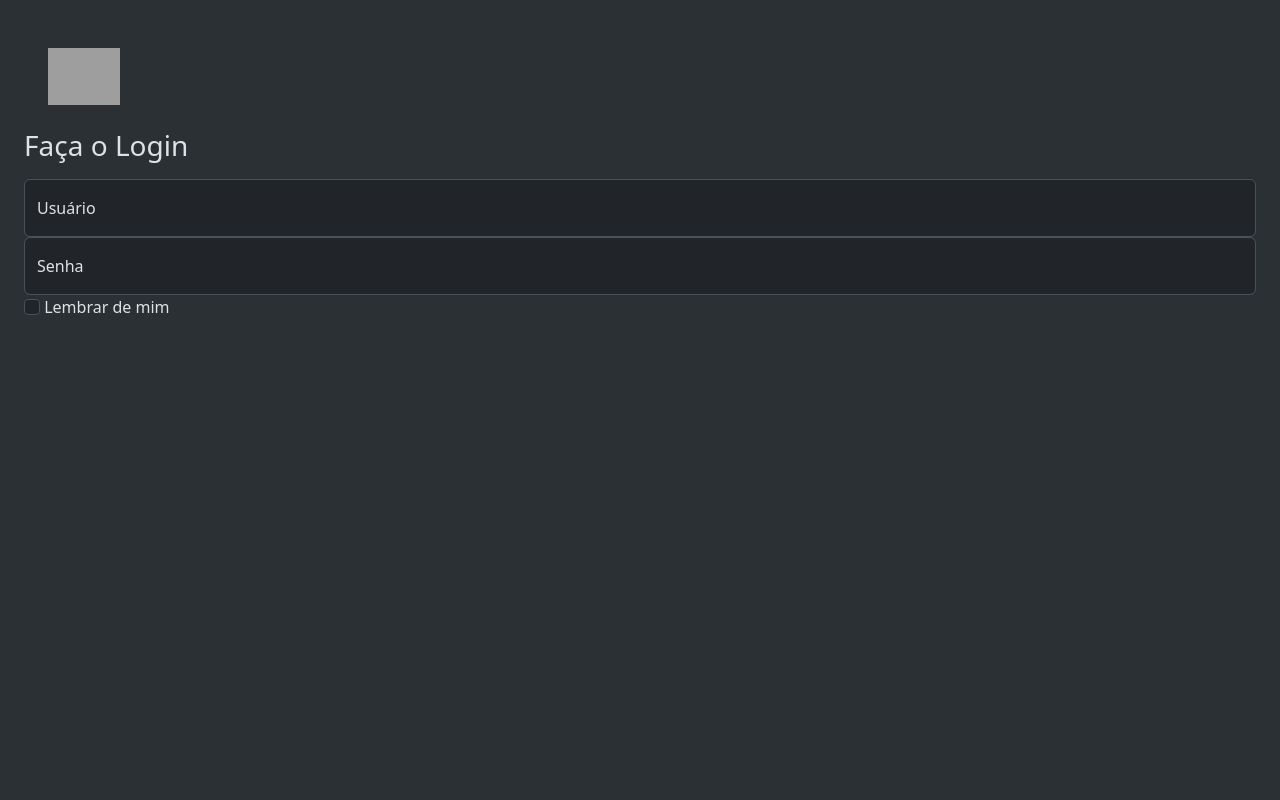
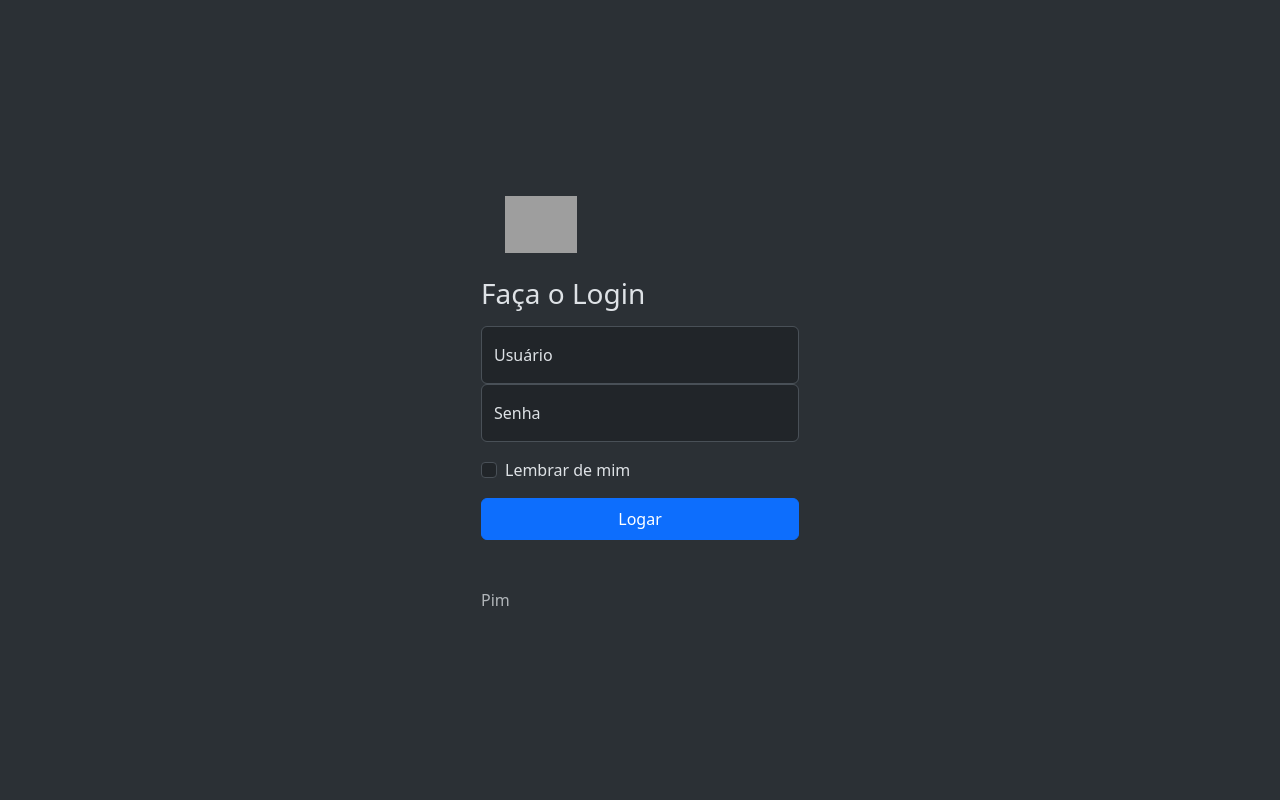
Before and after one commit to LuizMagaton/unip-ads-2025-2sem-pim, a Flask app: page / in a window 1280 px wide. Run offline with Flask 3, Linux system fonts and the light colour scheme; grey boxes are pictures that could not be loaded.

Commit message:
Html de login terminado
terminei o html da pagina de login

```diff
--- /dev/null
+++ b/static/style.css
@@ -0,0 +1,9 @@
+html,
+body {
+    height: 100%;
+}
+
+.form-container {
+    max-width: 350px;
+    padding: 1rem;
+}
--- a/templates/menu.html
+++ b/templates/menu.html
@@ -5,11 +5,13 @@
     <meta charset="UTF-8">
     <meta name="viewport" content="width=device-width, initial-scale=1.0">
     <link href="https://cdn.jsdelivr.net/npm/bootstrap@5.3.8/dist/css/bootstrap.min.css" rel="stylesheet">
+    <link rel="stylesheet" href="{{ url_for('static', filename='style.css') }}">
+
     <title>Menu Inicial</title>
 </head>
 
 <body class="d-flex align-items-center p-4 bg-body-tertiary">
-    <main class="w-100 m-auto">
+    <main class="w-100 m-auto form-container">
         <form>
             <img src="https://getbootstrap.com/docs/5.3/assets/brand/bootstrap-logo.svg" class="m-4" height="57"
                 width="72" />
@@ -21,18 +23,15 @@
             <div class="form-floating">
                 <input type="senha" class="form-control" id="floatingInput" placeholder="senha" />
                 <label for="floatingInput">Senha</label>
-            </div class="form-check tex-start my-3">
-            <input type="checkbox" class="form-check-input" id="flexCheckDefault">
-            <label class="form-check-label" for="flexCheckDefault">Lembrar de mim</label>
-            <div>
-
             </div>
-
+            <div class="form-check tex-start my-3">
+                <input type="checkbox" class="form-check-input" id="flexCheckDefault">
+                <label class="form-check-label" for="flexCheckDefault">Lembrar de mim</label>
+            </div>
+            <button class="btn btn-primary w-100 py-2">Logar</button>
+            <p class="text-body-secondary mt-5 mb-3">Pim</p>
         </form>
-
         <main>
-
-
 </body>
 
 </html>
```
